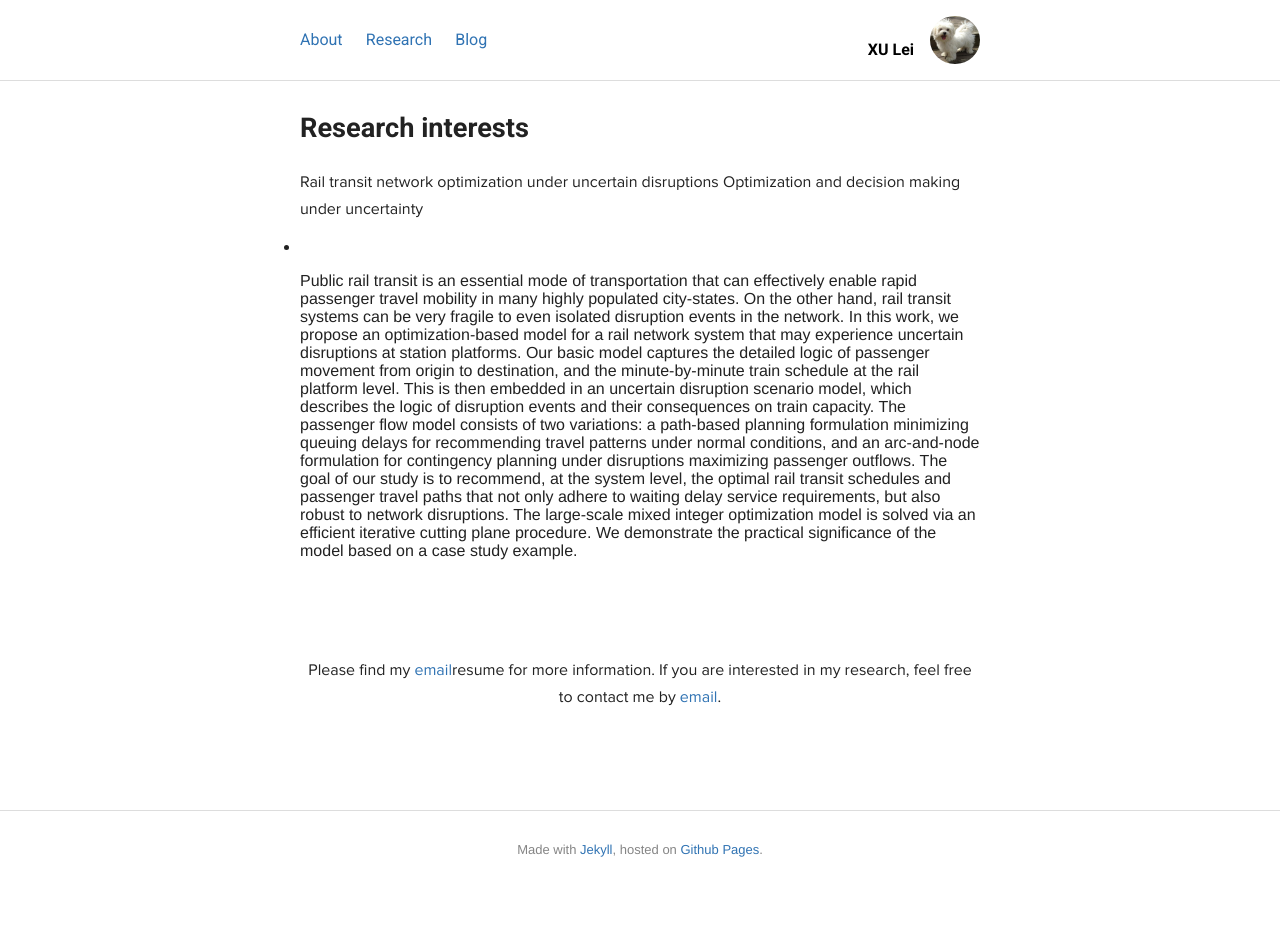
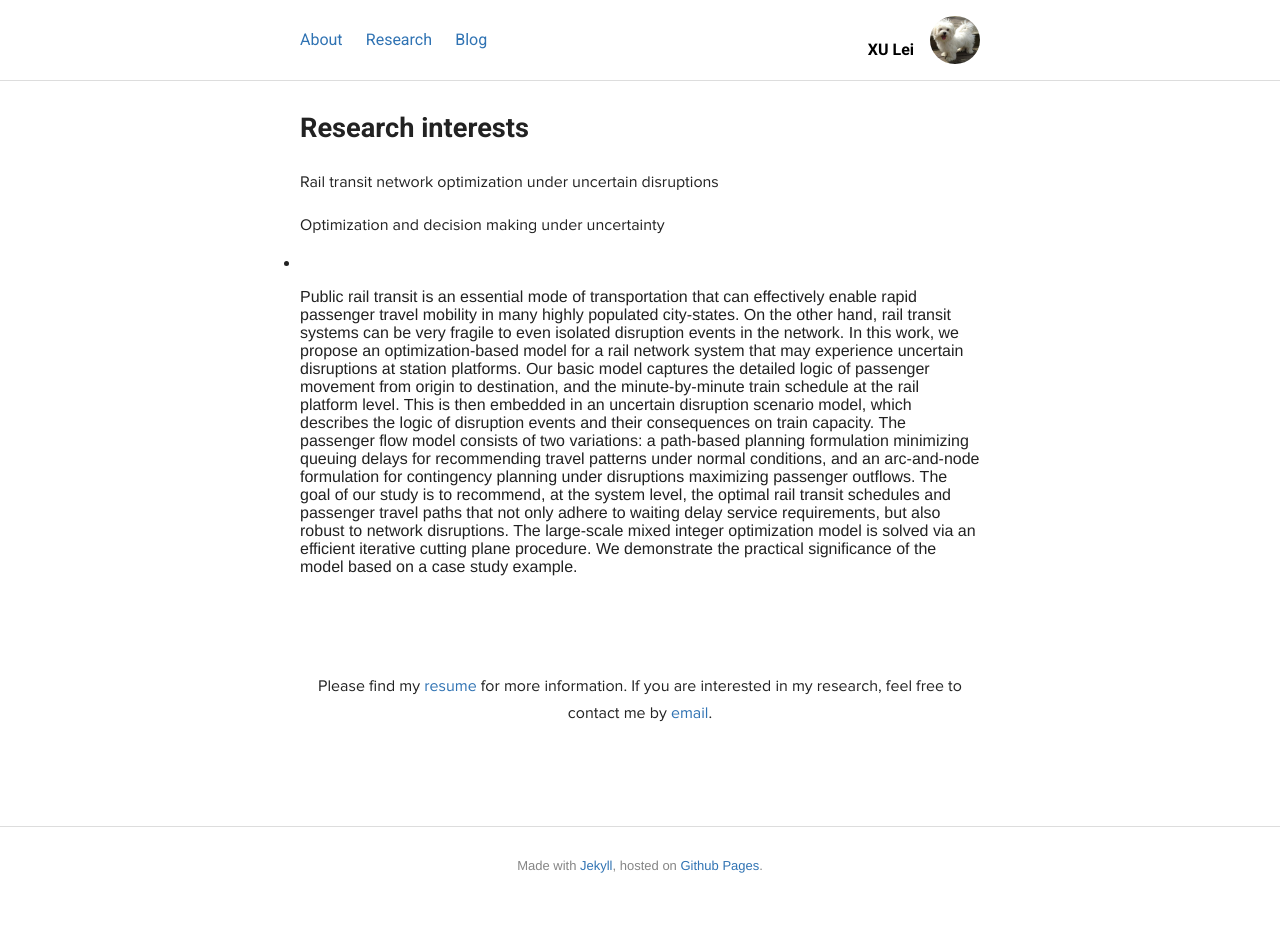
Before and after one commit to shirleysteve/1, a Jekyll site: the page built from research/index.html, in a window 1280 px wide. Built offline with Jekyll 4.4.1, drawn with Linux system fonts in a browser that asks for light colours; Markdown is read by kramdown in place of the engine named in the settings.

Commit message:
Update research.html

```diff
--- a/_layouts/research.html
+++ b/_layouts/research.html
@@ -8,9 +8,11 @@
 
   <p class="fancy">
    Rail transit network optimization under uncertain disruptions
-
+    </p>
+  <p class="fancy">
    Optimization and decision making under uncertainty
         </p>
+
 <ul class="research-nav">
     <li {% if page.url == '/research/index.html' %}class="active"{% endif %}>
       <a href="/research/"></a>
@@ -23,7 +25,7 @@
 
     <br /><br /> -->
 
-    Please find my <a href="XU Lei_resume.pdf">email</a>resume for more information. If you are interested in my research, feel free to contact me by <a href="mailto: shirleyfly1218@gmail.com">email</a>.
+    Please find my <a href="XU Lei_resume.pdf">resume</a> for more information. If you are interested in my research, feel free to contact me by <a href="mailto: shirleyfly1218@gmail.com">email</a>.
   </div>
 
 </div>
```
